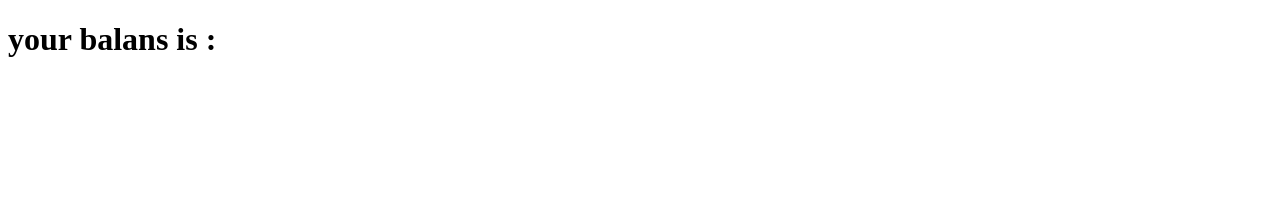
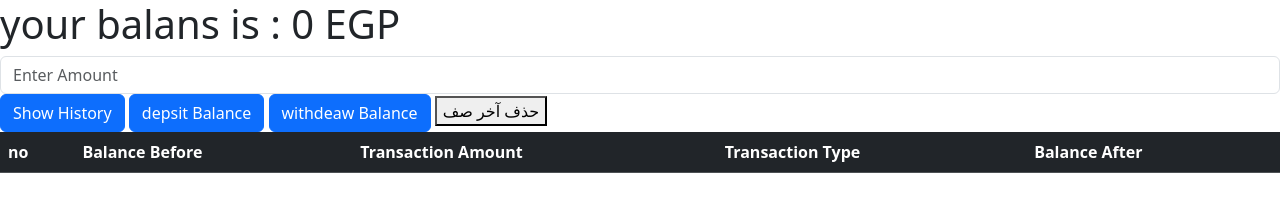
Before and after one commit to AmmarBr/EraaSoft-A15, a plain HTML site: page index.html in a window 1280 px wide. Drawn offline with nearby package versions, Linux system fonts and the light colour scheme.

Commit message:
secound commit

```diff
--- a/index.html
+++ b/index.html
@@ -1,12 +1,34 @@
 <!DOCTYPE html>
 <html lang="en">
+
 <head>
     <meta charset="UTF-8">
     <meta name="viewport" content="width=device-width, initial-scale=1.0">
     <title>Document</title>
+    <link href="https://cdn.jsdelivr.net/npm/bootstrap@5.3.3/dist/css/bootstrap.min.css" rel="stylesheet"
+        integrity="sha384-QWTKZyjpPEjISv5WaRU9OFeRpok6YctnYmDr5pNlyT2bRjXh0JMhjY6hW+ALEwIH" crossorigin="anonymous">
 </head>
+
 <body>
-    <h1> your balans is : </h1>
+    <h1> your balans is : <span id="userBalance">9000</span> EGP</h1>
+    <input type="text" class="form-control " placeholder="Enter Amount">
+    <button onclick="showTransaction()" class="btn btn-primary">Show History</button>
+    <button onclick="depsitBalance()" class="btn btn-primary">depsit Balance</button>
+    <button onclick="withdeawBalance()" class="btn btn-primary">withdeaw Balance</button>
+    <button onclick="deleteRowBtn()">حذف آخر صف</button>
+    <table class="table table-dark">
+        <thead >
+            <tr>
+                <th>no</th>
+                <th>Balance Before</th>
+                <th>Transaction Amount</th>
+                <th>Transaction Type</th>
+                <th>Balance After</th>
+            </tr>
+        </thead>
+        <tbody></tbody>
+    </table>
     <script src="./index.js"></script>
 </body>
+
 </html>
--- a/index.js
+++ b/index.js
@@ -0,0 +1,74 @@
+let userBalance = 0;
+let amountInbut = document.querySelector("input");
+let table = document.querySelector("table tbody");
+let transactoins = [];
+
+let showBalance = () => {
+    let span = document.querySelector("#userBalance");
+    span.innerText = userBalance;
+
+};
+
+let depsitBalance = () => {
+    let amount = +amountInbut.value;
+    let transactoin =
+    {
+        balanceBefore: userBalance,
+        transactoinAmount: amount,
+        transactoinType: "deposit",
+        balanceAfter: userBalance + amount,
+    }
+    userBalance = userBalance + amount;
+    transactoins.push(transactoin);
+    showTransaction();
+    showBalance();
+};
+
+let withdeawBalance = () => {
+    let amount = +amountInbut.value;
+    if (userBalance >= amount) {
+        let transactoin =
+        {
+            balanceBefore: userBalance,
+            transactoinAmount: amount,
+            transactoinType: "withdrow",
+            balanceAfter: userBalance - amount,
+        }
+        userBalance = userBalance - amount;
+        transactoins.push(transactoin);
+    } else {
+        alert("مفيش فلوس")
+    }
+    showTransaction();
+    showBalance();
+};
+
+showBalance();
+
+let showTransaction = () => {
+    table.innerHTML = "";
+    transactoins.forEach((el, index) => {
+
+        table.innerHTML += `
+            <tr>
+                <th>${index + 1}</th>
+                <th>${el.balanceBefore}</th>
+                <th>${el.transactoinAmount}</th>
+                <th><span class="${el.transactoinType == "deposit" ? "bg-success" : "bg-danger"} ">${el.transactoinType}</span> </th>
+                <th>${el.balanceAfter}</th>
+            </tr>
+        `;
+    });
+}
+
+let deleteRowBtn = () => {
+    const table = document.querySelector("table tbody");
+    const rowCount = table.rows.length;
+
+
+    if (rowCount >= 1) {
+        table.deleteRow(rowCount - 1);
+    } else {
+        alert("لا يوجد صفوف لحذفها!");
+    }
+};
```
